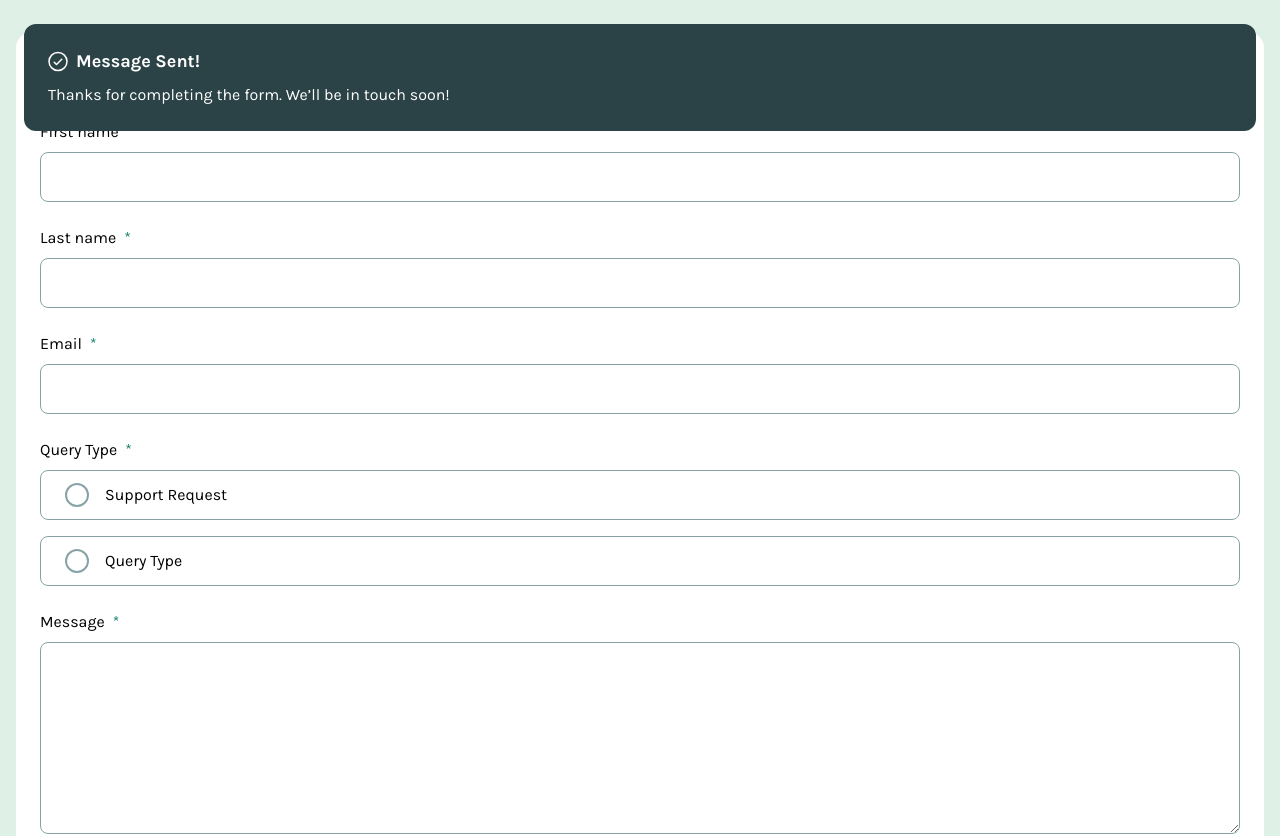
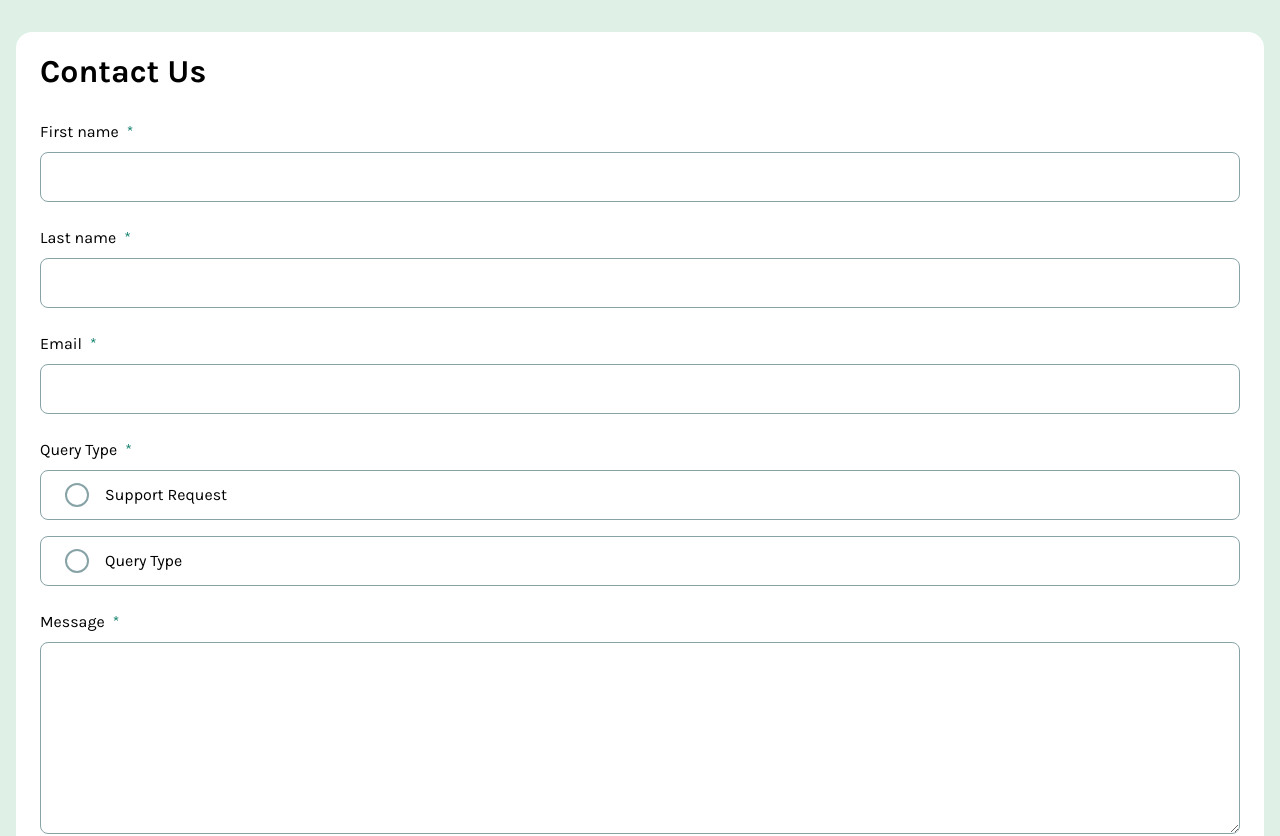
Before and after one commit to md5dalton/contact-form, a Next.js app: page / in a window 1280 px wide. Shown: the top 836 px of the page. Built offline with nearby package versions, Linux system fonts and the light colour scheme.

Commit message:
Update page.jsx

```diff
--- a/app/page.jsx
+++ b/app/page.jsx
@@ -4,8 +4,9 @@ import FieldTextInput from "@/components/FieldTextInput"
 import FieldCheckbox from "@/components/FieldCheckbox"
 import FieldTextarea from "@/components/FieldTextarea"
 import FieldRadios from "@/components/FieldRadios"
-import Toaster from "@/components/Toaster"
+import { Toaster } from "react-hot-toast"
 import { Form, Formik } from "formik"
+import { msgSent } from "@/lib/toast"
 import * as Yup from "yup"
 
 export default () => (
@@ -47,12 +48,16 @@ export default () => (
 
         })}
 
-        onSubmit={(values, { setSubmitting }) => {
+        onSubmit={(values, { setSubmitting, resetForm }) => {
             setTimeout(() => {
 
-                console.log(values);
+                // console.log(values)
 
-                setSubmitting(false);
+                msgSent()
+
+                setSubmitting(false)
+
+                resetForm()
 
             }, 400)
 
```
